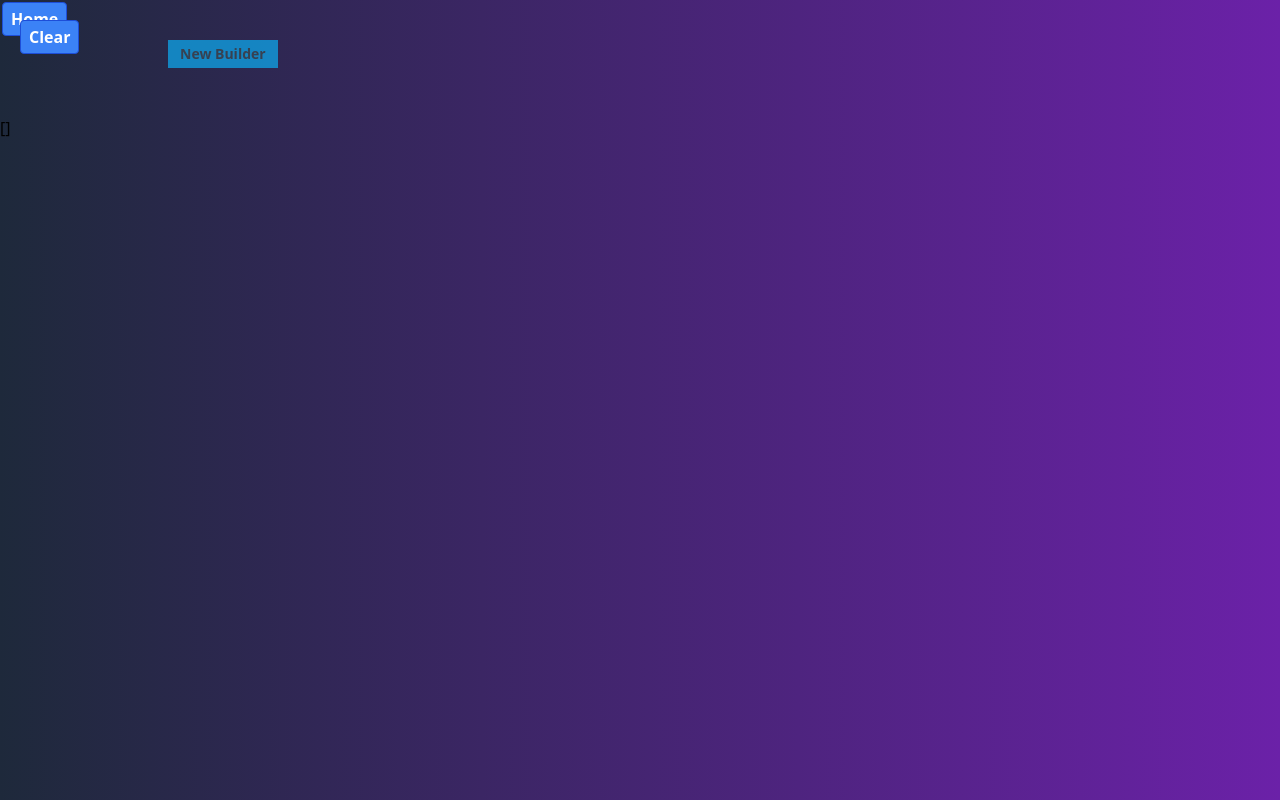
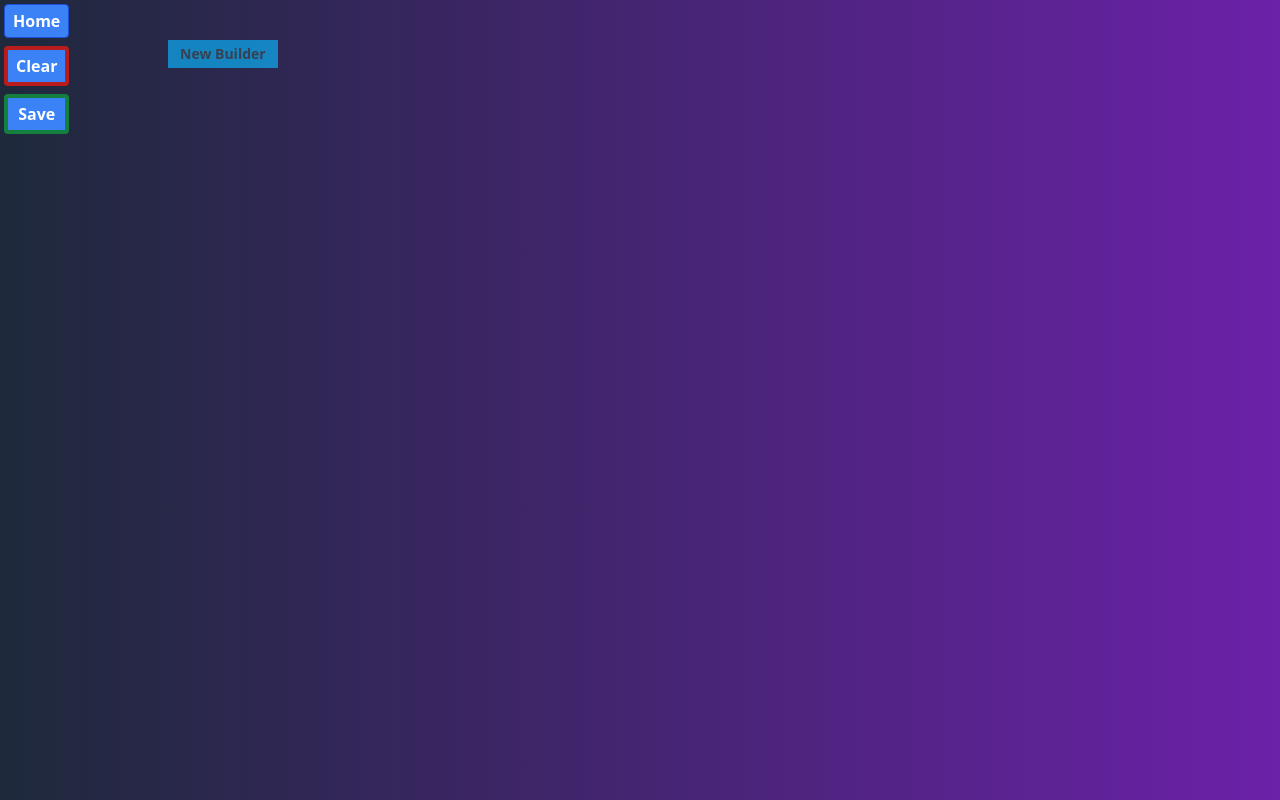
Before and after one commit to domgan/chord-shift, a Next.js app: page /chords in a window 1280 px wide. Built offline with nearby package versions, Linux system fonts and the light colour scheme.

Commit message:
feat: Saving WIP

```diff
--- /dev/null
+++ b/features/generate-uuid.ts
@@ -0,0 +1,6 @@
+export default function generateUUID(): string {
+    return 'xxxxxxxx-xxxx-4xxx-yxxx-xxxxxxxxxxxx'.replace(/[xy]/g, function (c) {
+        var r = Math.random() * 16 | 0, v = c == 'x' ? r : (r & 0x3 | 0x8);
+        return v.toString(16);
+    });
+}
--- a/pages/chords.tsx
+++ b/pages/chords.tsx
@@ -3,6 +3,7 @@ import ChordBuilder from "../components/chord-builder"
 import ChordCard, { Chord } from "../components/chord-card"
 import Link from "next/link"
 import Image from 'next/image'
+import generateUUID from "../features/generate-uuid"
 
 type WorkspaceElement = {
   id: number
@@ -21,8 +22,8 @@ export default function Chords() {
     const [chords, setChords] = useState<Chord[]>(props.chords)
     const [showChordBuilder, setShowChordBuilder] = useState<boolean>(false)
 
-    const handleDelete = (id: number) => {
-      setWorkspace(workspace.filter(ws => ws.id !== id))
+    const handleDelete = () => {
+      setWorkspace(workspace.filter(ws => ws.id !== props.id))
       // workspace.splice(0, workspace.length, ...workspace.filter(ws => ws.id !== id))
     }
 
@@ -38,7 +39,7 @@ export default function Chords() {
               <Image src='/plus.svg' alt='plus' width={40} height={40} />
             </button>
           </div>
-          <button onClick={() => handleDelete(props.id)} className='absolute top-0 right-0 rounded-full bg-white hover:bg-red-500 h-10 w-10 focus:outline-none grid place-items-center'>
+          <button onClick={handleDelete} className='absolute top-0 right-0 rounded-full bg-white hover:bg-red-500 h-10 w-10 focus:outline-none grid place-items-center'>
             <Image alt='close' width={24} height={24} src='/close.svg' />
           </button>
         </div>
@@ -61,15 +62,29 @@ export default function Chords() {
     setWorkspace([])
   }
 
+  // TODO
+  const handleSave = () => {
+    setToSave({ uniqueId: generateUUID(), workspace })
+  }
+  type toSaveType = {
+    uniqueId: string
+    workspace: WorkspaceElement[]
+  }
+  const [toSave, setToSave] = useState<toSaveType>()
+  ///////
+
   return (
     <main className='main'>
-      <Link className="absolute bg-blue-500 hover:bg-blue-700 text-white font-bold m-0.5 py-1 px-2 border border-blue-700 rounded" href='/'>Home</Link>
-      <button className="absolute bg-blue-500 hover:bg-blue-700 text-white font-bold m-5 py-1 px-2 border border-blue-700 rounded" onClick={handleClear}>Clear</button>
+      <div className="absolute grid">
+        <Link className="bg-blue-500 hover:bg-blue-700 text-white font-bold m-1 py-1 px-2 border border-blue-700 rounded" href='/'>Home</Link>
+        <button className="bg-blue-500 hover:bg-blue-700 text-white font-bold m-1 py-1 px-2 border-4 border-red-700 rounded" onClick={handleClear}>Clear</button>
+        <button className="bg-blue-500 hover:bg-blue-700 text-white font-bold m-1 py-1 px-2 border-4 border-green-700 rounded" onClick={handleSave}>Save</button>
+      </div>
       <div className="max-w-screen-lg p-10 mx-auto">
         {workspace.map(ws => getWorkspaceElement(ws.id, ws.element))}
         <button className="btn" onClick={handleAddChordBuilder}>New Builder</button>
       </div>
-      <p>{JSON.stringify(workspace)}</p>
+      <p>{toSave && JSON.stringify(toSave)}</p>
     </main>
   )
 }
```
